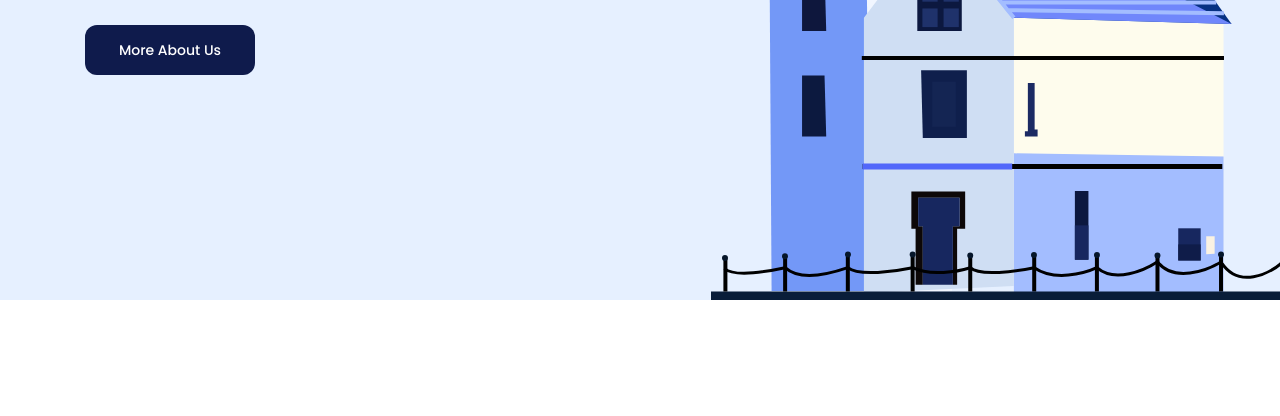
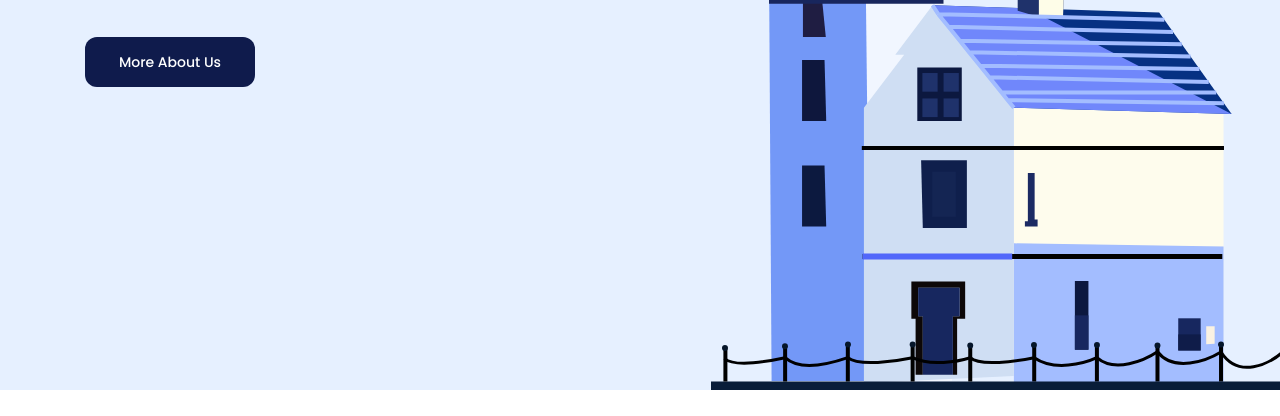
Before and after one commit to nhattrantricker123zz/f8-htmlcss-01, a plain HTML site: page index.html in a window 1280 px wide. Shown: the part 500-916 px from the top of the page. Drawn offline with Linux system fonts and the light colour scheme.

Commit message:
Cải thiện phần Header (Thêm position sticky)

```diff
--- a/assets/css/styles.css
+++ b/assets/css/styles.css
@@ -45,8 +45,18 @@ a {
     overflow: hidden;
 }
 /* ==========header========== */
-.header {
+.fixed-header {
     background: #e6f0ff;
+    padding-top: 26px;
+    position: sticky;
+    top: -26px;
+    z-index: 1;
+}
+
+.hero-wrap {
+    background: #e6f0ff;
+    display: flex;
+    flex-direction: column;
     height: 100vh;
     position: relative;
 }
@@ -54,7 +64,7 @@ a {
 .navbar {
     display: flex;
     align-items: center;
-    padding-top: 38px;
+    padding: 12px 0;
 }
 
 .navbar ul {
@@ -618,7 +628,7 @@ a {
     border-radius: 3px;
 }
 
-.footer .social-link + .social-link{
+.footer .social-link + .social-link {
     margin-left: 16px;
 }
 
--- a/index.html
+++ b/index.html
@@ -24,7 +24,7 @@
     </head>
     <body>
         <main>
-            <header class="header">
+            <header class="fixed-header">
                 <div class="content">
                     <!-- Navbar -->
                     <nav class="navbar">
@@ -46,6 +46,13 @@
                             <a href="#!" class="btn action-btn">Sign up</a>
                         </div>
                     </nav>
+                </div>
+            </header>
+
+            <!-- Hero -->
+            <div class="hero-wrap">
+                <div class="content">
+                    <!-- Hero -->
                     <div class="hero">
                         <div class="info">
                             <p class="sub-title">Welcome to Besnik Agency</p>
@@ -67,7 +74,7 @@
                         />
                     </div>
                 </div>
-            </header>
+            </div>
             <!-- CLIENTS -->
             <div class="Clients">
                 <div class="content">
```
